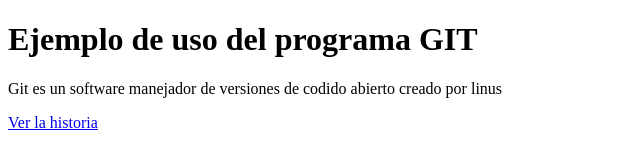
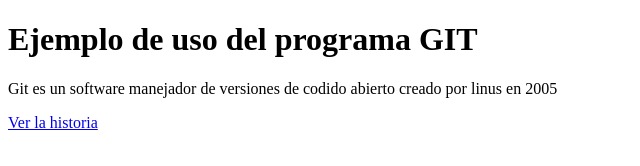
Before and after one commit to gustavofuentes23/proyectogit, a plain HTML site: page index.html in a window 1280 px wide. Shown: the full height of the page, 0-640 px from the left. Drawn offline with Linux system fonts and the light colour scheme.

Commit message:
Actualizando index.html

```diff
--- a/index.html
+++ b/index.html
@@ -6,7 +6,7 @@
 <body>
 <h1>Ejemplo de uso del programa GIT</h1>
 
-<p>Git es un software manejador de versiones de codido abierto creado por linus</p>
+<p>Git es un software manejador de versiones de codido abierto creado por linus en 2005</p>
 
 <a href="historia.html">Ver la historia</a>
 </body>
```
